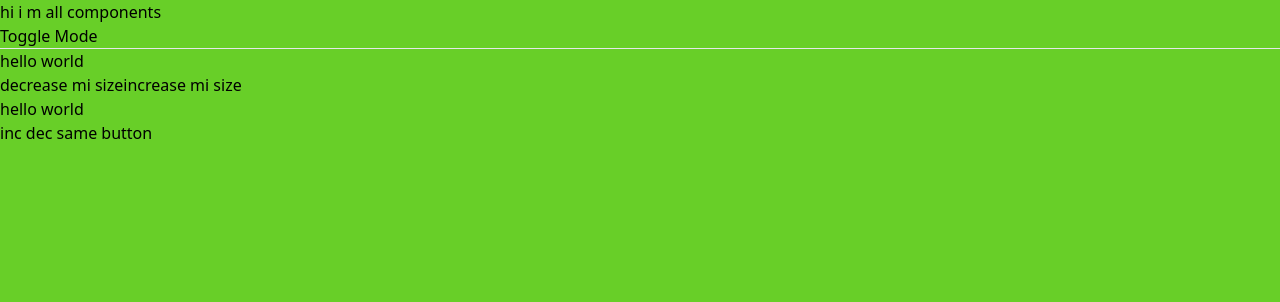
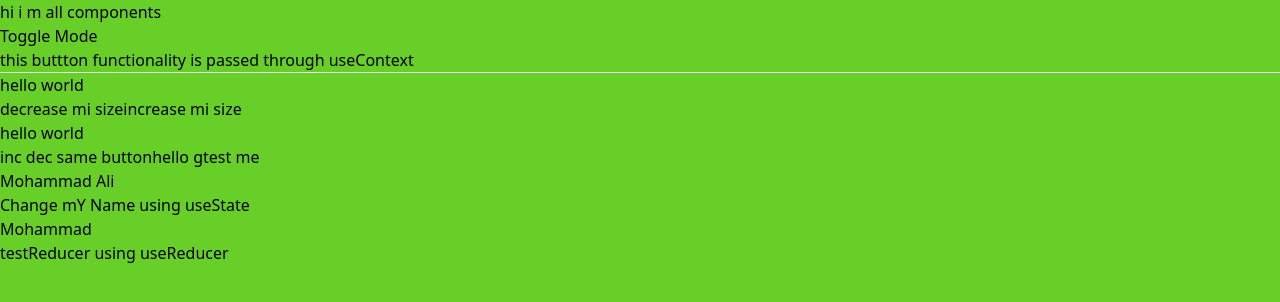
Before and after one commit to MohammadWazahat/myReactSmallComponents, a React (Vite) app: page / in a window 1280 px wide. Shown: the top 302 px of the page. Built offline with nearby package versions, Linux system fonts and the light colour scheme.

Commit message:
test functionality of useReducer

```diff
--- a/src/components/AllComponents.jsx
+++ b/src/components/AllComponents.jsx
@@ -1,15 +1,30 @@
-import React from 'react'
+import React, { useState } from 'react'
 import ToggleTheme from './toggleTheme/ToggleTheme'
 import "./AllComponents.css"
 import ToggleButtonCss from './toggleButtonCss.jsx/ToggleButtonCss'
+import { counterContext } from '../context/context'
+import TestUseReducer from './testReducer/TestUseReducer'
+
 
 const AllComponents = () => {
+const [ count,setCount ] = useState('hello g')
+
+const changeInnerText = () =>{
+  setCount('world g')
+}
+
   return (
-    <div className=''>
+    <>
+    <counterContext.Provider value = {{count , changeInnerText}}>
+    <div>
       hi i m all components
       <ToggleTheme/>
       <ToggleButtonCss/>
+      <TestUseReducer/>
+
     </div>
+    </counterContext.Provider>
+    </>
   )
 }
 
--- /dev/null
+++ b/src/components/testReducer/TestUseReducer.jsx
@@ -0,0 +1,54 @@
+import React, { useReducer, useState } from "react";
+
+const TestUseReducer = () => {
+  // Manipulating stae using useState
+  const [myName, setMyName] = useState("Mohammad Ali");
+
+  const showMyName = () => {
+    setMyName(myName + "Wazahat");
+  };
+
+  // Manipulating state using useReducer
+  const initialState = " Mohammad ";
+
+  function testingName(raza) {
+    dispatch({ type: "name", payload: raza });
+  }
+
+  const testReducer = (state, action) => {
+    switch (action.type) {
+      case "name":
+        return state + action.payload;
+      default: {
+        throw Error("Unknown action: ");
+      }
+    }
+  };
+
+  const [state, dispatch] = useReducer(testReducer, initialState);
+
+  console.log(state);
+
+  return (
+    <div>
+      <div>{myName}</div>
+      <button
+        className="border border-slate-800 rounded  bg-slate-300 py-2 px-4 my-4"
+        onClick={() => showMyName()}
+      >
+        Change mY Name using useState
+      </button>
+      <div>{state}</div>
+      <button
+        className="border border-slate-800 rounded  bg-slate-300 py-2 px-4 my-4"
+        onClick={() => {
+          testingName("rza g");
+        }}
+      >
+        testReducer using useReducer
+      </button>
+    </div>
+  );
+};
+
+export default TestUseReducer;
--- a/src/components/toggleButtonCss.jsx/ToggleButtonCss.jsx
+++ b/src/components/toggleButtonCss.jsx/ToggleButtonCss.jsx
@@ -1,25 +1,56 @@
-import React, { useState } from "react";
+import React, { useContext, useState } from "react";
+import { counterContext } from "../../context/context";
 
 const ToggleButtonCss = () => {
   const [text, setText] = useState(true);
 
+  const value = useContext(counterContext);
 
   const toggleSize = () => {
     if (text === true) {
       setText(false);
     } else {
-        setText(true);
+      setText(true);
     }
   };
 
   return (
     <div>
-      <div className={text ? "text-sm bg-green-500 " : "text-3xl bg-purple-300"}>hello world</div>
-      <button className="border border-slate-800 rounded  bg-slate-300 py-2 px-4 " onClick={() => setText(true)}>decrease mi size</button>
-      <button className="border border-slate-800 rounded  bg-slate-300 py-2 px-4 " onClick={() => setText(false)}>increase mi size</button>
+      <div
+        className={text ? "text-sm bg-green-500 " : "text-3xl bg-purple-300"}
+      >
+        hello world
+      </div>
+      <button
+        className="border border-slate-800 rounded  bg-slate-300 py-2 px-4 "
+        onClick={() => setText(true)}
+      >
+        decrease mi size
+      </button>
+      <button
+        className="border border-slate-800 rounded  bg-slate-300 py-2 px-4 "
+        onClick={() => setText(false)}
+      >
+        increase mi size
+      </button>
 
-      <div className={text ? "text-sm bg-green-500 " : "text-3xl bg-purple-300"}>hello world</div>
-      <button className="border border-slate-800 rounded  bg-slate-300 py-2 px-4 " onClick={() => toggleSize()}>inc dec same button</button>
+      <div
+        className={text ? "text-sm bg-green-500 " : "text-3xl bg-purple-300"}
+      >
+        hello world
+      </div>
+      <button
+        className="border border-slate-800 rounded  bg-slate-300 py-2 px-4 "
+        onClick={() => toggleSize()}
+      >
+        inc dec same button{value.count}
+      </button>
+      <button
+        className="border border-slate-800 rounded  bg-slate-300 py-2 px-4 "
+        onClick={() => value.changeInnerText()}
+      >
+        test me
+      </button>
     </div>
   );
 };
--- a/src/components/toggleTheme/ToggleTheme.jsx
+++ b/src/components/toggleTheme/ToggleTheme.jsx
@@ -1,8 +1,10 @@
-import React, { useEffect, useState } from "react";
+import React, { useEffect, useState ,useContext} from "react";
 import "./ToggleTheme.css";
+import { counterContext } from "../../context/context";
 
 const ToggleTheme = () => {
   const [theme, setTheme] = useState("good");
+  const value = useContext(counterContext);
 
   useEffect(() => {
     document.body.className = theme;
@@ -28,6 +30,12 @@ const ToggleTheme = () => {
           Toggle Mode
         </button>
       </div>
+      <button
+        className="border border-slate-800 rounded  bg-slate-300 py-2 px-4 "
+        onClick={() => value.changeInnerText()}
+      >
+        this buttton functionality is passed through useContext
+      </button>
       <hr className="border-2 border-gray-200 my-10" />
     </>
   );
--- /dev/null
+++ b/src/context/context.js
@@ -0,0 +1,4 @@
+import { createContext } from "react";
+
+
+export const counterContext = createContext(null)
```
Also changed, not shown: src/components/testReducer/TestUseReducer.css (added), src/reducer/testReducer.js (added).
